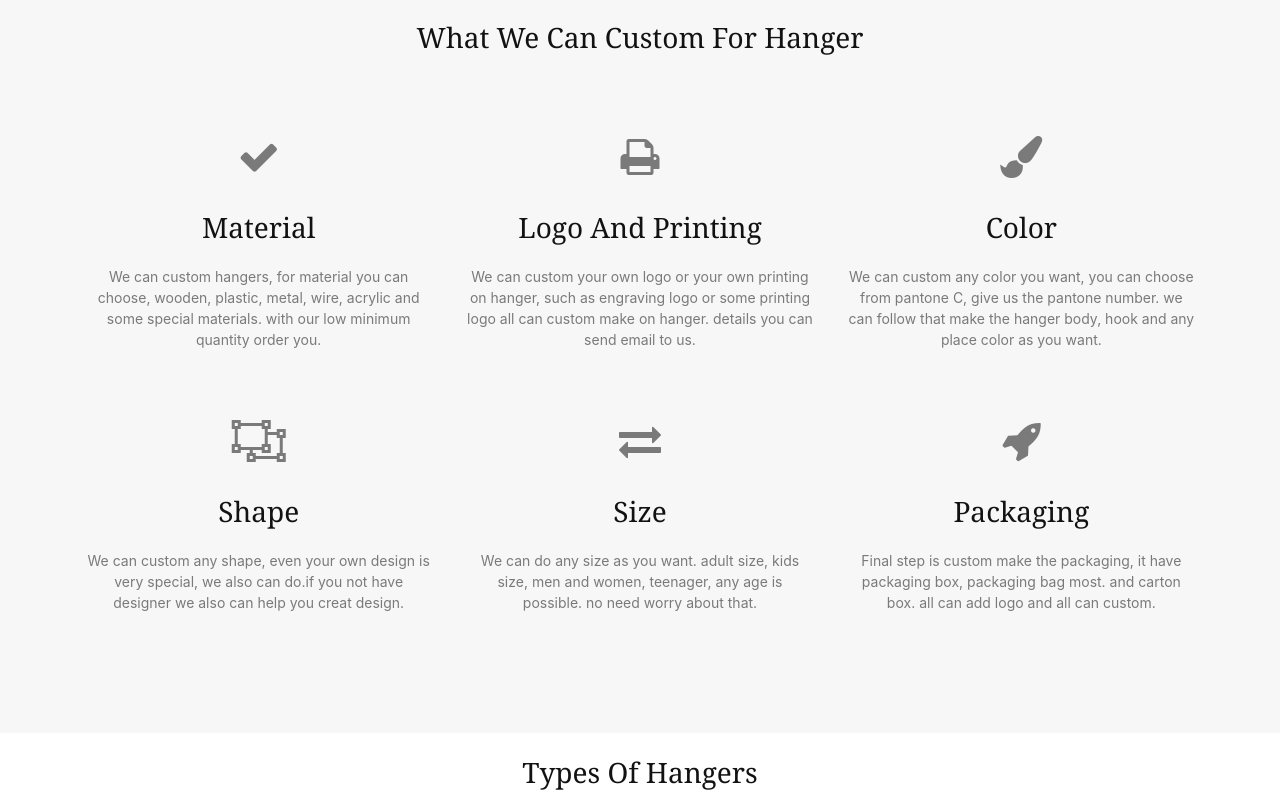
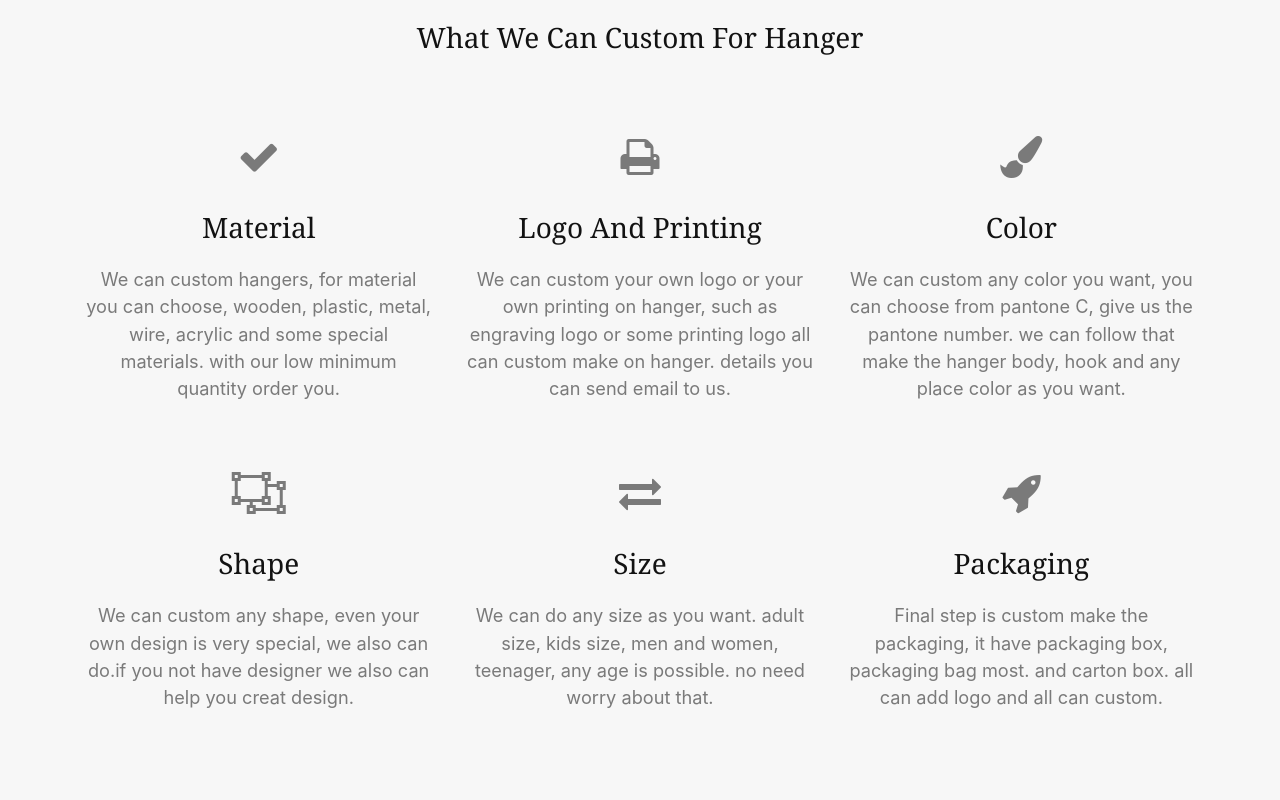
Before and after one commit to ronakhangers/hangersweb, a plain HTML site: page index.html in a window 1280 px wide. Shown: the part 1060-1860 px from the top of the page. Drawn offline with nearby package versions, Linux system fonts and the light colour scheme.

Commit message:
footer added click to call

```diff
--- a/index.html
+++ b/index.html
@@ -164,12 +164,13 @@
     </div>
 
     <!--  -->
-    <ul class="nospace group overview services">
+    <ul class="nospace group overview services custom-hanger">
       <li class="one_third">
         <article><a href="#"><i class="fa fa-check"></i></a>
           <h6 class="heading"><a href="#">
             Material</a></h6>
-          <p>We can custom hangers, for material you can choose, wooden, plastic, metal, wire, acrylic and some special materials. with our low minimum quantity order you.</p>
+          <p  style="
+          font-size: 1.3rem;">We can custom hangers, for material you can choose, wooden, plastic, metal, wire, acrylic and some special materials. with our low minimum quantity order you.</p>
 
         </article>
       </li>
@@ -179,7 +180,8 @@
         <article><a href="#"><i class="fa fa-print"></i></a>
           <h6 class="heading"><a href="#">
             Logo and Printing</a></h6>
-          <p>We can custom your own logo or your own printing on hanger, such as engraving logo or some printing logo all can custom make on hanger. details you can send email to us.</p>
+          <p style="
+          font-size: 1.3rem;">We can custom your own logo or your own printing on hanger, such as engraving logo or some printing logo all can custom make on hanger. details you can send email to us.</p>
 
         </article>
       </li>
@@ -188,7 +190,8 @@
       <li class="one_third">
         <article><a href="#"><i class="fa fa-paint-brush"></i></a>
           <h6 class="heading"><a href="#">Color</a></h6>
-          <p>We can custom any color you want, you can choose from pantone C, give us the pantone number. we can follow that make the hanger body, hook and any place color as you want.</p>
+          <p style="
+          font-size: 1.3rem;">We can custom any color you want, you can choose from pantone C, give us the pantone number. we can follow that make the hanger body, hook and any place color as you want.</p>
 
         </article>
       </li>
@@ -199,7 +202,8 @@
         <article><a href="#"><i class="fa fa-object-ungroup"></i></a>
           <h6 class="heading"><a href="#">
             Shape</a></h6>
-          <p>We can custom any shape, even your own design is very special, we also can do.if you not have designer we also can help you creat design.</p>
+          <p style="
+          font-size: 1.3rem;">We can custom any shape, even your own design is very special, we also can do.if you not have designer we also can help you creat design.</p>
 
         </article>
       </li>
@@ -208,7 +212,8 @@
       <li class="one_third">
         <article><a href="#"><i class="fa fa-exchange"></i></a>
           <h6 class="heading"><a href="#">Size</a></h6>
-          <p>We can do any size as you want. adult size, kids size, men and women, teenager, any age is possible. no need worry about that.</p>
+          <p style="
+          font-size: 1.3rem;">We can do any size as you want. adult size, kids size, men and women, teenager, any age is possible. no need worry about that.</p>
 
         </article>
       </li>
@@ -218,7 +223,8 @@
       <li class="one_third">
         <article><a href="#"><i class="fa fa-rocket"></i></a>
           <h6 class="heading"><a href="#">Packaging</a></h6>
-          <p>Final step is custom make the packaging, it have packaging box, packaging bag most. and carton box. all can add logo and all can custom.</p>
+          <p style="
+          font-size: 1.3rem;">Final step is custom make the packaging, it have packaging box, packaging bag most. and carton box. all can add logo and all can custom.</p>
         </article>
       </li>
     </ul>
@@ -352,9 +358,10 @@
         <p>
           <i class="fa fa-home mr-3"></i> Shakti Enterpriese , Gala no. F1, lavji Nanji compound , N B Road , Malad West , Mumbai 400064</p>
         <p>
-          <i class="fa fa-phone mr-3"></i> 022 2881 2597</p>
+          <a href="tel: 02228812597 " target="_blank">
+          <i class="fa fa-phone mr-3"></i> 022 2881 2597</p> </a>
         <p>
-          <i class="fa   fa-print mr-3"></i> +91 9892070638</p>
+          <i class="fa   fa-mobile mr-3"></i> +91 9892070638</p>
 
       </div>
       <!-- Grid column -->
@@ -382,7 +389,7 @@
       </div>
       <ul class="faico clear">
         <li><a class="faicon-facebook" href="#"><i class="fa fa-facebook"></i></a></li>
-        <li><a class="faicon-twitter" href="#"><i class="fa fa-twitter"></i></a></li>
+        <!-- <li><a class="faicon-twitter" href="#"><i class="fa fa-twitter"></i></a></li> -->
         <li><a class="faicon-instagram" href="#"><i class="fa fa-instagram"></i></a></li>
         <li><a class="faicon-linkedin" href="#"><i class="fa fa-linkedin"></i></a></li>
       </ul>
--- a/layout/styles/layout.css
+++ b/layout/styles/layout.css
@@ -949,7 +949,6 @@ font-family: Georgia, Times, "Times New Roman", serif;
 
 
 
-
 .product-gallery {
 	margin-top: 15px;
 }
@@ -958,3 +957,12 @@ font-family: Georgia, Times, "Times New Roman", serif;
 	color: black;
 	text-decoration: none;
 }
+
+.custom-hanger > article p {
+	font-size: 2rem;
+}
+
+
+.heading > p {
+	font-size: larger;
+}
```
Also changed, not shown: pages/about-us.html (+18 -4 lines), pages/clients.html (+11 -5 lines), pages/contact-us.html (+15 -4 lines), pages/products.html (+12 -6 lines).
